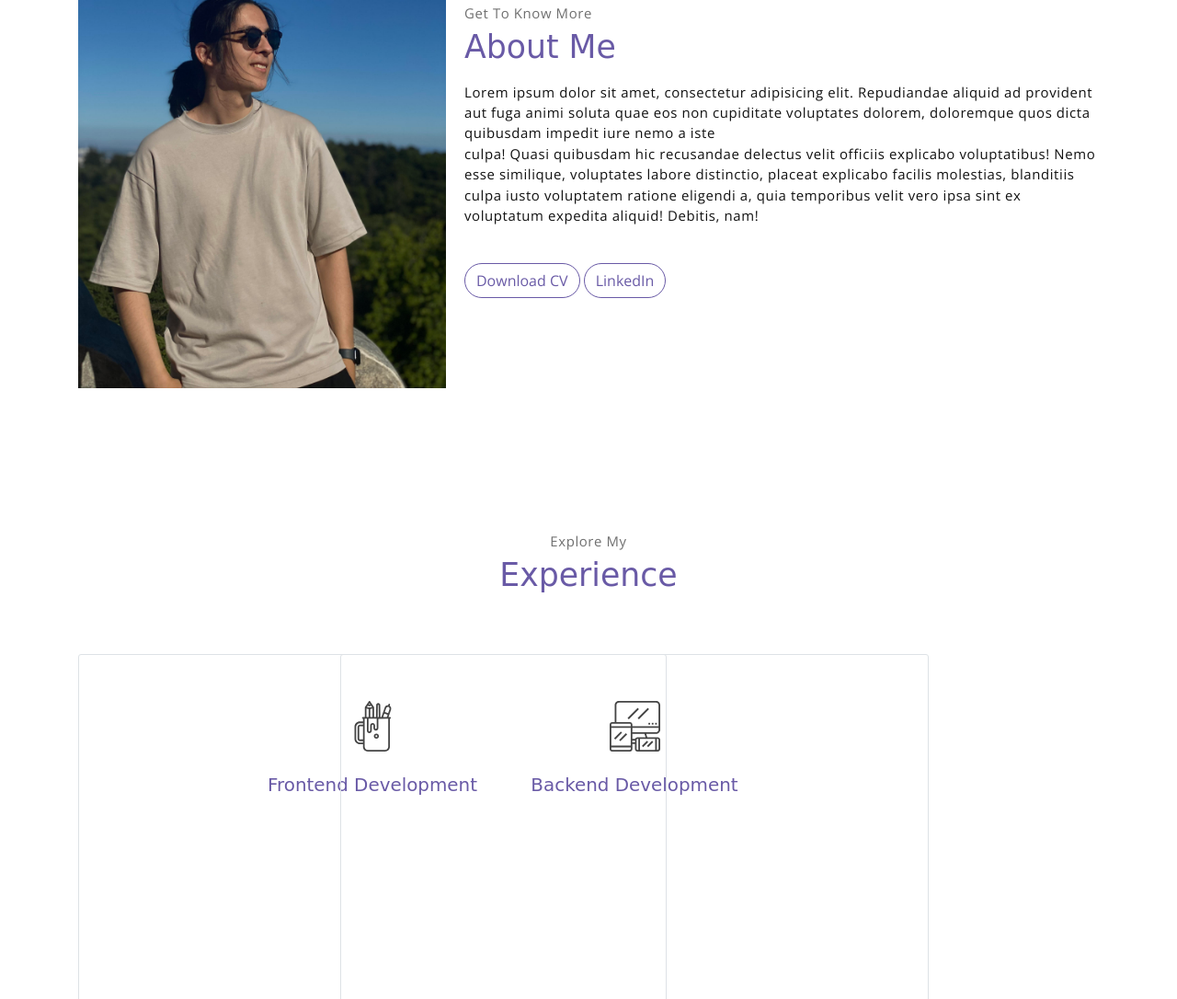
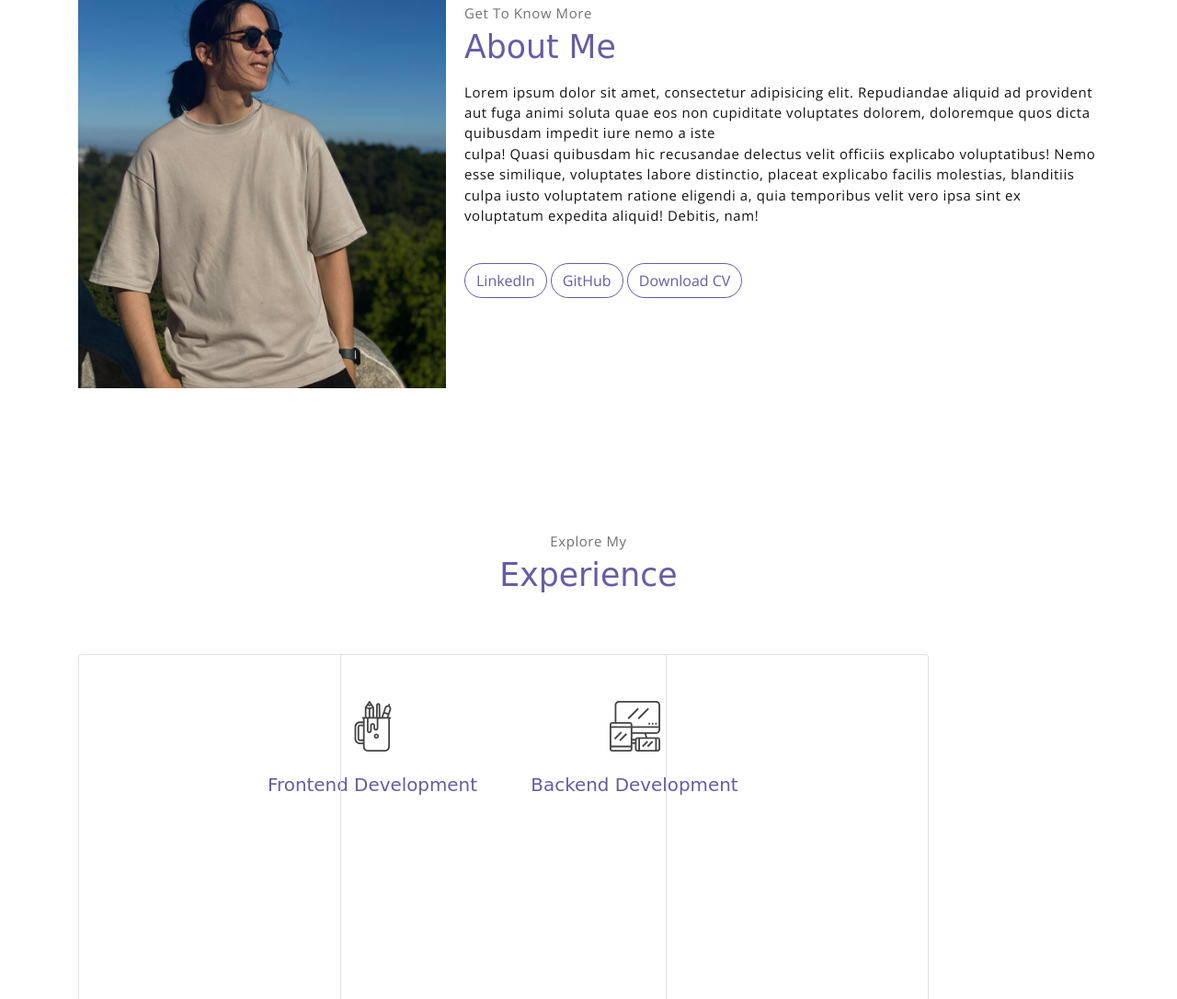
Before and after one commit to idris-ahmed19/My-Website, a website: page public_html/index.html in a window 1280 px wide. Shown: the part 911-1997 px from the top of the page at 92% size. Drawn offline with nearby package versions, Linux system fonts and the light colour scheme; a web font is replaced by a local one.

Commit message:
changed buttons on about me

```diff
--- a/public_html/index.html
+++ b/public_html/index.html
@@ -72,8 +72,9 @@
                         Lorem ipsum dolor sit amet, consectetur adipisicing elit. Repudiandae aliquid ad provident aut fuga animi soluta quae eos non cupiditate voluptates dolorem, doloremque quos dicta quibusdam impedit iure nemo a iste
                         <br>culpa! Quasi quibusdam hic recusandae delectus velit officiis explicabo voluptatibus! Nemo esse similique, voluptates labore distinctio, placeat explicabo facilis molestias, blanditiis culpa iusto voluptatem ratione eligendi a, quia temporibus velit vero ipsa sint ex voluptatum expedita aliquid! Debitis, nam!
                     </p>
+                    <button class="btn-rounded btn btn-outline-primary mt-4" onclick="window.open('https://www.linkedin.com/in/idris-a-76b747209/')">LinkedIn</button>
+                    <button class="btn-rounded btn btn-outline-primary mt-4" onclick="window.open('https://github.com/idris-ahmed19')">GitHub</button>
                     <button class="btn-rounded btn btn-outline-primary mt-4" onclick="window.open('./assets/CV/CVIdrisAhmed.pdf')">Download CV</button>
-                    <button class="btn-rounded btn btn-outline-primary mt-4" onclick="window.open('https://www.linkedin.com/in/idris-a-76b747209/')">LinkedIn</button>
                 </div>
             </div><!-- end of about wrapper -->
         </div><!-- end of container -->
```
